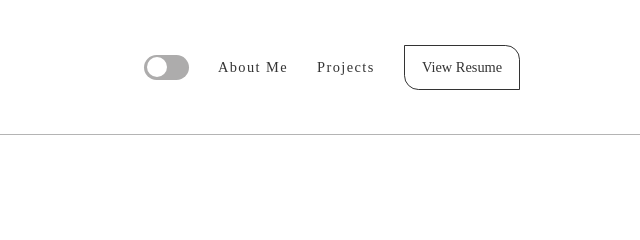
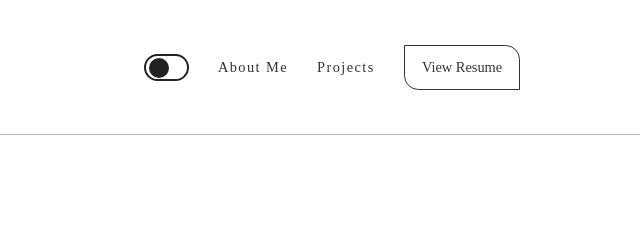
Before and after one commit to evansibok/evansibok, a Gatsby site: page / in a window 1280 px wide. Shown: the top 240 px of the page, 640-1280 px from the left. Built offline with nearby package versions, Linux system fonts and the light colour scheme; Gatsby itself is replaced by a stand-in of ours.

Commit message:
added more css for the toggle switch

```diff
--- a/src/sass/header.scss
+++ b/src/sass/header.scss
@@ -20,6 +20,37 @@ header {
     .rightCon {
       display: flex;
       align-items: center;
+
+      .toggleCon {
+        display: flex;
+        justify-content: space-between;
+        align-items: center;
+
+        .dark-mode__toggle {
+          background: none;
+          border: 0.15em solid #222;
+          border-radius: 50px;
+          height: 27px;
+          position: relative;
+          width: 45px;
+
+          .toggle {
+            background: #222;
+            border-radius: 50px;
+            height: 20px;
+            top: 2px;
+            left: 3px;
+            position: absolute;
+            transition: 0.4s;
+            width: 20px;
+          }
+
+          .toggled {
+            top: 2px;
+            left: 18px;
+          }
+        }
+      }
 
       nav {
         font-family: "PT Sans", "sans-serif";
@@ -52,31 +83,6 @@ header {
           }
         }
       }
-
-      .toggleCon {
-        display: flex;
-        justify-content: space-between;
-        align-items: center;
-
-        .dark-mode__toggle {
-  background: #adacac;
-  border-radius: 50px;
-  height: 25px;
-  position: relative;
-  width: 45px;
-
-  .toggle {
-  background: #fff;
-  border-radius: 50px;
-  height: 20px;
-  top: 2px;
-  left: 3px;
-  position: absolute;
-  transition: 0.4s;
-  width: 20px;
-}
-}
-      }
     }
   }
 }
```
Also changed, not shown: src/css/app.css, 1 other file.
